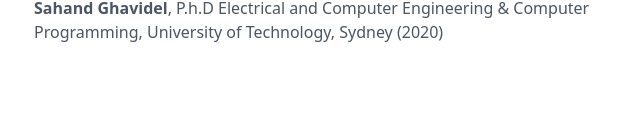
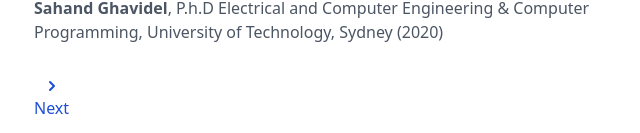
Before and after one commit to sahandghavidel/google-v1, a Next.js app: page /search in a window 1280 px wide. Shown: the part 1515-1648 px from the top of the page, without its empty margins (174-814 px from the left). Before the commit the page ends 1591 px from the top, so only its background shows below. Built offline with nearby package versions, Linux system fonts and the light colour scheme.

Commit message:
create pagination component

```diff
--- /dev/null
+++ b/components/PaginationButtons.js
@@ -0,0 +1,31 @@
+import Link from "next/link";
+import { ChevronLeftIcon, ChevronRightIcon } from "@heroicons/react/solid";
+import { useRouter } from "next/router";
+export default function PaginationButtons() {
+  const router = useRouter();
+  const startIndex = Number(router.query.start) || 1;
+  return (
+    <div className="flex  px-9 pb-4 justify-between sm:justify-start sm:space-x-44 sm:px-0    text-blue-700">
+      {startIndex >= 10 && (
+        <Link
+          href={`/search?term=${router.query.term}&start=${startIndex - 10}`}
+        >
+          <div className="cursor-pointer flex flex-col items-center hover:underline ">
+            <ChevronLeftIcon className="h-5" />
+            <p>Previous</p>
+          </div>
+        </Link>
+      )}
+      {startIndex < 90 && (
+        <Link
+          href={`/search?term=${router.query.term}&start=${startIndex + 10}`}
+        >
+          <div className="cursor-pointer flex flex-col items-center hover:underline">
+            <ChevronRightIcon className="h-5" />
+            <p>Next</p>
+          </div>
+        </Link>
+      )}
+    </div>
+  );
+}
--- a/components/SearchHeader.js
+++ b/components/SearchHeader.js
@@ -29,6 +29,7 @@ export default function SearchHeader() {
         <form className="flex border border-gray-200  rounded-full shadow-lg px-6 py-3 ml-10 mr-5 flex-grow max-w-3xl items-center">
           <input
             type="text"
+            defaultValue={router.query.term}
             ref={searchInputRef}
             className="w-full focus:outline-none"
           />
--- a/components/SearchResults.js
+++ b/components/SearchResults.js
@@ -1,5 +1,5 @@
-import Parser from 'html-react-parser';
-
+import Parser from "html-react-parser";
+import PaginationButtons from "./PaginationButtons";
 
 export default function SearchResults({ results }) {
   return (
@@ -26,6 +26,7 @@ export default function SearchResults({ results }) {
           <p className="text-gray-600">{Parser(result.htmlSnippet)}</p>
         </div>
       ))}
+      <PaginationButtons />
     </div>
   );
 }
--- a/pages/search.js
+++ b/pages/search.js
@@ -25,10 +25,11 @@ export default function Search({ results }) {
 
 export async function getServerSideProps(context) {
   const useDummyData = true;
+  const startIndex = context.query.start || "1";
   const data = useDummyData
     ? Response
     : await fetch(
-        `https://www.googleapis.com/customsearch/v1?key=${process.env.API_KEY}&cx=${process.env.CONTEXT_KEY}&q=${context.query.term}`
+        `https://www.googleapis.com/customsearch/v1?key=${process.env.API_KEY}&cx=${process.env.CONTEXT_KEY}&q=${context.query.term}&start=${startIndex}`
       ).then((response) => response.json());
 
   return {
```
